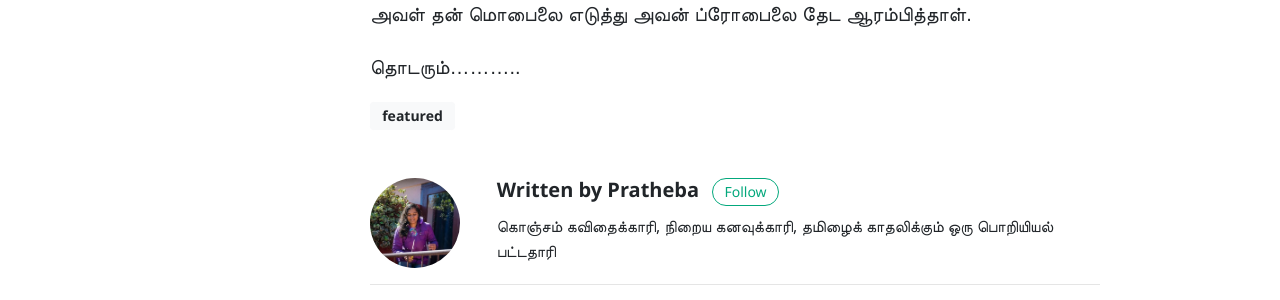
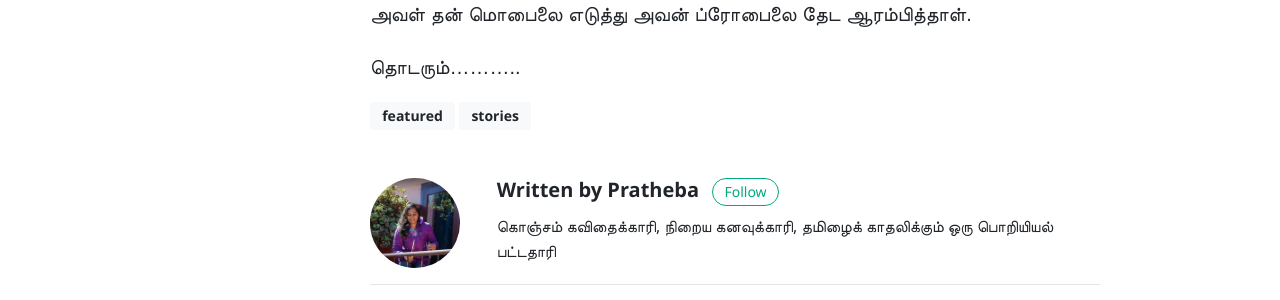
Before and after one commit to vigneshragupathy/pratheba, a Jekyll site: the page built from _posts/2020-07-20-vizhi-eerppu-visai-chapter1.md, in a window 1280 px wide and 900 px high, scrolled down 3154 px. Shown: the part 394-694 px from the top of the window. Built offline with Jekyll 4.4.1, drawn with Linux system fonts in a browser that asks for light colours; nearby versions of some CDN libraries; some web fonts are replaced; comment, search, counter and statistics services are not loaded.

Commit message:
added new tag

```diff
--- a/_posts/2020-07-20-vizhi-eerppu-visai-chapter1.md
+++ b/_posts/2020-07-20-vizhi-eerppu-visai-chapter1.md
@@ -5,6 +5,7 @@ featured: true
 date: '2020-07-20 05:00:00'
 tags:
 - featured
+- stories
 image: assets/images/chapter1.jpg
 ---
 
```
